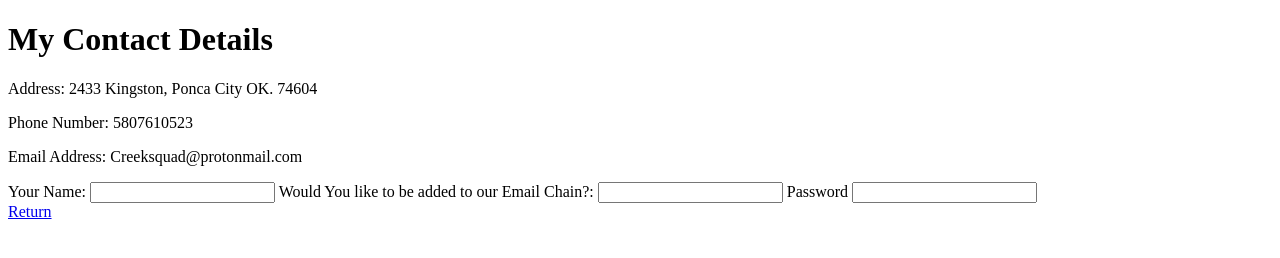
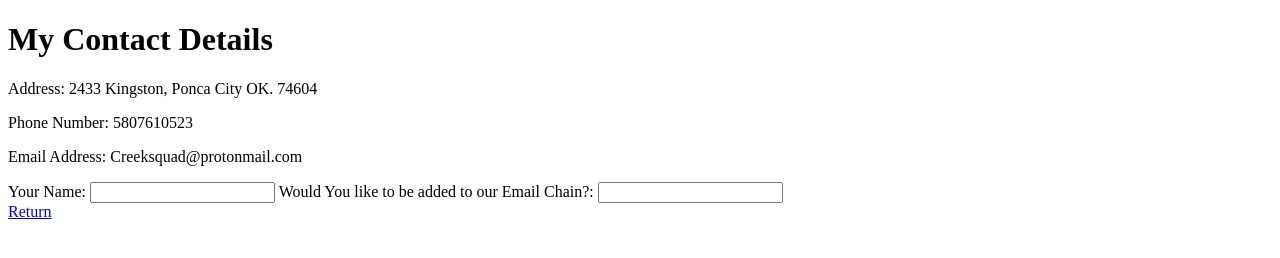
Before and after one commit to endtime-kn/cv, a plain HTML site: page contact-me.html in a window 1280 px wide. Drawn offline with Linux system fonts and the light colour scheme.

Commit message:
Update contact-me.html

```diff
--- a/contact-me.html
+++ b/contact-me.html
@@ -17,8 +17,7 @@
       <input type="text" name="" required>
       <lable>Would You like to be added to our Email Chain?:</lable>
       <input type="text" name="">
-    <lable>Password</lable>
-    <input type="password" name="">
+
   </form>
       <footer><a href="index.html">Return</footer>
 
```
Lines whose indentation alone changed are shown as unchanged.
